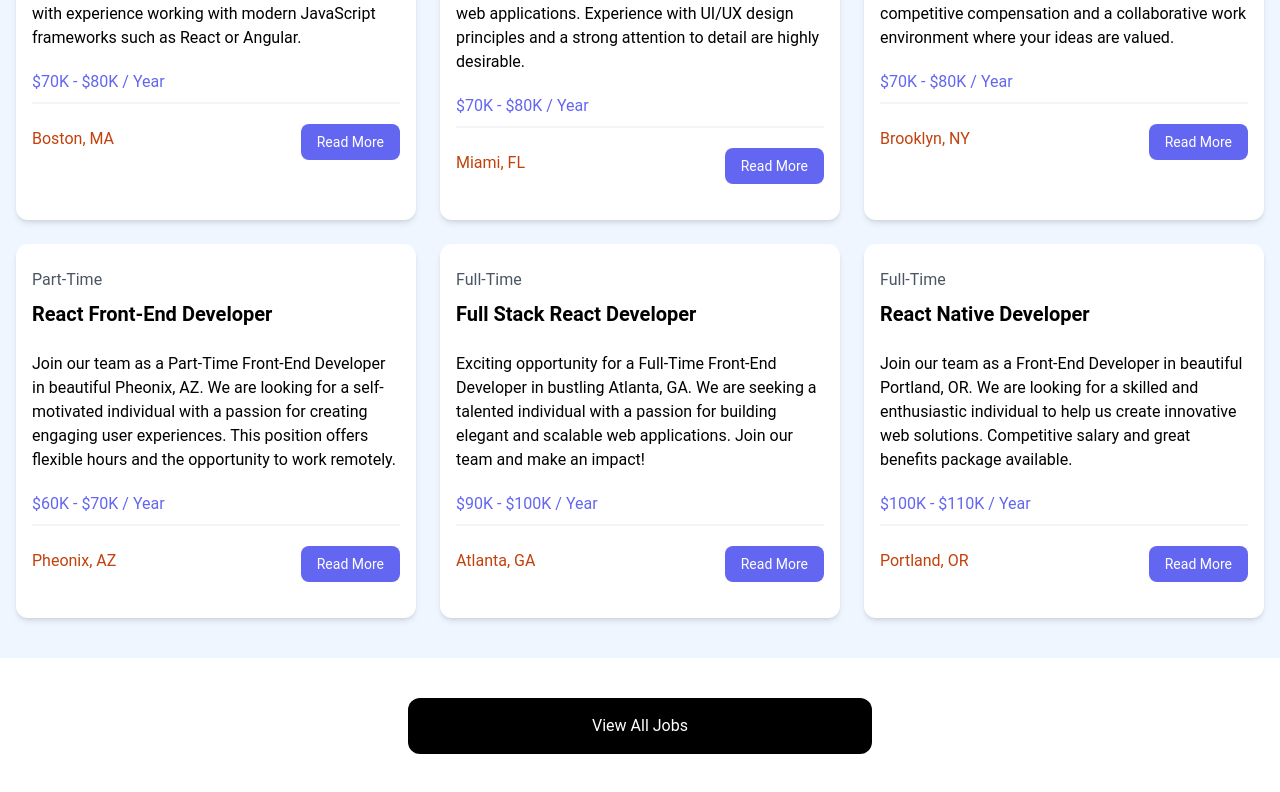
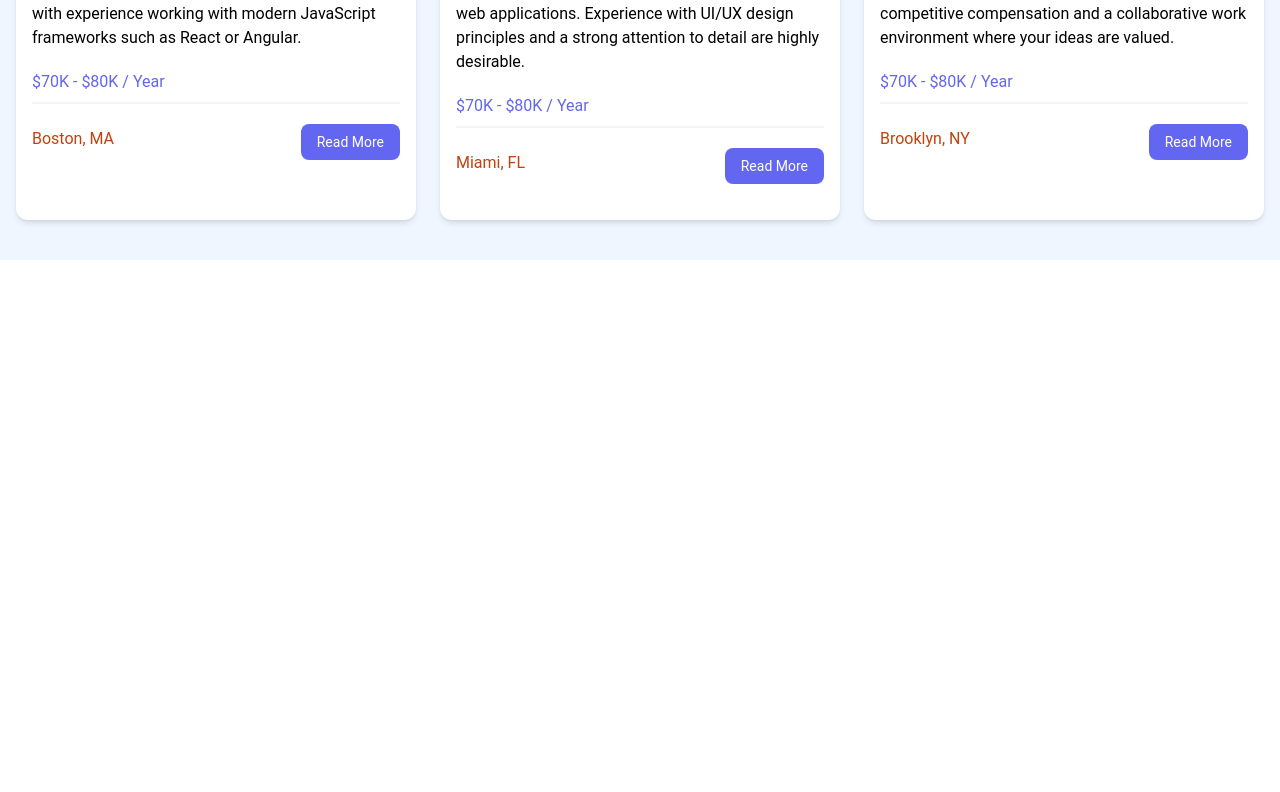
Before and after one commit to AbijuruT/React-journey, a React (Vite) app in the folder job-finder/: page / in a window 1280 px wide. Shown: the part 887-1679 px from the top of the page. After the commit the page ends 1147 px from the top, so only its background shows below. Built offline with nearby package versions, Linux system fonts and the light colour scheme.

Commit message:
Slicing the job listing and creating another component for viewing all

```diff
--- a/job-finder/src/App.jsx
+++ b/job-finder/src/App.jsx
@@ -9,14 +9,6 @@ const App = () => {
 			<Hero />
 			<HomeCards />
 			<JobListings />
-
-			<section className='m-auto max-w-lg my-10 px-6'>
-				<a
-					href='jobs.html'
-					className='block bg-black text-white text-center py-4 px-6 rounded-xl hover:bg-gray-700'>
-					View All Jobs
-				</a>
-			</section>
 		</>
 	);
 };
--- a/job-finder/src/components/JobListings.jsx
+++ b/job-finder/src/components/JobListings.jsx
@@ -1,7 +1,8 @@
 import jobs from '../jobs.json';
 import SingleJobListing from './SingleJobListing';
 const JobListings = () => {
-	// console.log(jobs);
+	// This is in order to get 3 recent jobs from the listing
+	const recentJobs = jobs.slice(0, 3);
 	return (
 		<section className='bg-blue-50 px-4 py-10'>
 			<div className='container-xl lg:container m-auto'>
@@ -9,7 +10,7 @@ const JobListings = () => {
 					Browse Jobs
 				</h2>
 				<div className='grid grid-cols-1 md:grid-cols-3 gap-6'>
-					{jobs.map((job) => (
+					{recentJobs.map((job) => (
 						<SingleJobListing key={job.id} job={job} />
 					))}
 				</div>
--- /dev/null
+++ b/job-finder/src/components/ViewAll.jsx
@@ -0,0 +1,12 @@
+const ViewAll = () => {
+	return (
+		<section className='m-auto max-w-lg my-10 px-6'>
+			<a
+				href='jobs.html'
+				className='block bg-black text-white text-center py-4 px-6 rounded-xl hover:bg-gray-700'>
+				View All Jobs
+			</a>
+		</section>
+	);
+};
+export default ViewAll;
```
